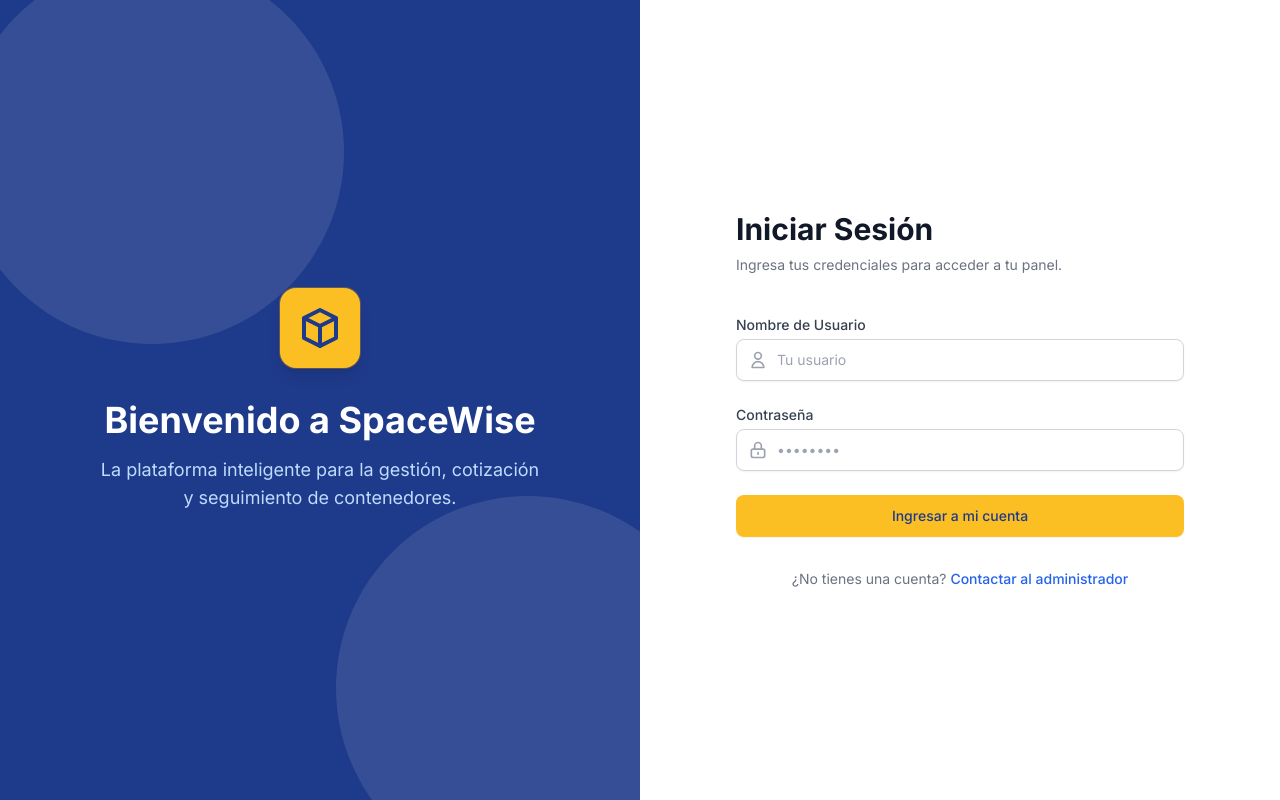
After one commit to Rippogoh/spacewiseTest, a Django app: page /login/ in a window 1280 px wide. The commit adds this page. Run offline with Django 5.2, Linux system fonts and the light colour scheme; some libraries are stand-ins or nearby versions.

Commit message:
Actualización del proyecto

```diff
--- /dev/null
+++ b/gestion/templates/gestion/login.html
@@ -0,0 +1,109 @@
+<!DOCTYPE html>
+<html lang="es">
+<head>
+    <meta charset="UTF-8">
+    <meta name="viewport" content="width=device-width, initial-scale=1.0">
+    <title>Iniciar Sesión - SpaceWise</title>
+    <!-- Tailwind CSS -->
+    <script src="https://cdn.tailwindcss.com"></script>
+    <!-- Fuente Inter -->
+    <link href="https://fonts.googleapis.com/css2?family=Inter:wght@400;500;600;700&display=swap" rel="stylesheet">
+    <style>
+        body { font-family: 'Inter', sans-serif; }
+    </style>
+</head>
+<body class="bg-gray-50 h-screen flex">
+
+    <!-- Sección Izquierda: Branding (Oculta en móviles) -->
+    <div class="hidden lg:flex lg:w-1/2 bg-blue-900 text-white flex-col justify-center items-center p-12 relative overflow-hidden">
+        <!-- Elementos decorativos de fondo -->
+        <div class="absolute top-0 left-0 w-full h-full opacity-10 pointer-events-none">
+            <svg class="absolute w-96 h-96 -top-10 -left-10" fill="currentColor" viewBox="0 0 100 100"><circle cx="50" cy="50" r="50"></circle></svg>
+            <svg class="absolute w-96 h-96 -bottom-20 -right-20" fill="currentColor" viewBox="0 0 100 100"><circle cx="50" cy="50" r="50"></circle></svg>
+        </div>
+
+        <div class="z-10 max-w-md text-center">
+            <!-- Logo Grande -->
+            <div class="bg-amber-400 text-blue-900 p-4 rounded-2xl shadow-lg ring-1 ring-amber-500/30 inline-flex mb-8">
+                <svg class="w-12 h-12" fill="none" stroke="currentColor" viewBox="0 0 24 24"><path stroke-linecap="round" stroke-linejoin="round" stroke-width="2" d="M20 7l-8-4-8 4m16 0l-8 4m8-4v10l-8 4m0-10L4 7m8 4v10M4 7v10l8 4"></path></svg>
+            </div>
+
+            <h1 class="text-4xl font-bold mb-4">Bienvenido a SpaceWise</h1>
+            <p class="text-blue-200 text-lg">
+                La plataforma inteligente para la gestión, cotización y seguimiento de contenedores.
+            </p>
+        </div>
+    </div>
+
+    <!-- Sección Derecha: Formulario de Login -->
+    <div class="w-full lg:w-1/2 flex flex-col justify-center items-center p-8 sm:p-12 lg:p-24 bg-white shadow-xl lg:shadow-none z-10">
+        <div class="w-full max-w-md">
+
+            <!-- Logo para versión móvil -->
+            <div class="flex items-center justify-center mb-8 lg:hidden">
+                <div class="bg-amber-400 text-blue-900 p-2.5 rounded-xl shadow-sm ring-1 ring-amber-500/30 mr-3 flex items-center justify-center">
+                    <svg class="w-6 h-6" fill="none" stroke="currentColor" viewBox="0 0 24 24"><path stroke-linecap="round" stroke-linejoin="round" stroke-width="2" d="M20 7l-8-4-8 4m16 0l-8 4m8-4v10l-8 4m0-10L4 7m8 4v10M4 7v10l8 4"></path></svg>
+                </div>
+                <span class="font-bold text-2xl text-gray-900">SpaceWise</span>
+            </div>
+
+            <div class="mb-10 text-center lg:text-left">
+                <h2 class="text-3xl font-bold text-gray-900">Iniciar Sesión</h2>
+                <p class="mt-2 text-sm text-gray-500">Ingresa tus credenciales para acceder a tu panel.</p>
+            </div>
+
+           <!-- Mensaje de error dinámico -->
+            {% if error %}
+            <div class="mb-4 bg-red-100 border border-red-400 text-red-700 px-4 py-3 rounded relative" role="alert">
+                <span class="block sm:inline">{{ error }}</span>
+            </div>
+            {% endif %}
+
+            <form action="{% url 'login' %}" method="POST" class="space-y-6">
+                {% csrf_token %}
+
+                <!-- Campo Usuario -->
+                <div>
+                    <label for="username" class="block text-sm font-medium text-gray-700">Nombre de Usuario</label>
+                    <div class="mt-1 relative">
+                        <div class="absolute inset-y-0 left-0 pl-3 flex items-center pointer-events-none">
+                            <!-- Icono de usuario -->
+                            <svg class="h-5 w-5 text-gray-400" fill="none" stroke="currentColor" viewBox="0 0 24 24"><path stroke-linecap="round" stroke-linejoin="round" stroke-width="2" d="M16 7a4 4 0 11-8 0 4 4 0 018 0zM12 14a7 7 0 00-7 7h14a7 7 0 00-7-7z"></path></svg>
+                        </div>
+                        <input id="username" name="username" type="text" required
+                               class="appearance-none block w-full pl-10 pr-3 py-2.5 border border-gray-300 rounded-lg shadow-sm placeholder-gray-400 focus:outline-none focus:ring-blue-500 focus:border-blue-500 sm:text-sm"
+                               placeholder="Tu usuario">
+                    </div>
+                </div>
+
+                <!-- Campo Contraseña -->
+                <div>
+                    <label for="password" class="block text-sm font-medium text-gray-700">Contraseña</label>
+                    <div class="mt-1 relative">
+                        <div class="absolute inset-y-0 left-0 pl-3 flex items-center pointer-events-none">
+                            <!-- Icono de candado -->
+                            <svg class="h-5 w-5 text-gray-400" fill="none" stroke="currentColor" viewBox="0 0 24 24"><path stroke-linecap="round" stroke-linejoin="round" stroke-width="2" d="M12 15v2m-6 4h12a2 2 0 002-2v-6a2 2 0 00-2-2H6a2 2 0 00-2 2v6a2 2 0 002 2zm10-10V7a4 4 0 00-8 0v4h8z"></path></svg>
+                        </div>
+                        <input id="password" name="password" type="password" autocomplete="current-password" required
+                               class="appearance-none block w-full pl-10 pr-3 py-2.5 border border-gray-300 rounded-lg shadow-sm placeholder-gray-400 focus:outline-none focus:ring-blue-500 focus:border-blue-500 sm:text-sm"
+                               placeholder="••••••••">
+                    </div>
+                </div>
+
+                <!-- Botón de Enviar -->
+                <div>
+                    <button type="submit"
+                            class="w-full flex justify-center py-2.5 px-4 border border-transparent rounded-lg shadow-sm text-sm font-medium text-blue-900 bg-amber-400 hover:bg-amber-500 focus:outline-none focus:ring-2 focus:ring-offset-2 focus:ring-amber-500 transition-colors">
+                        Ingresar a mi cuenta
+                    </button>
+                </div>
+            </form>
+
+            <p class="mt-8 text-center text-sm text-gray-500">
+                ¿No tienes una cuenta?
+                <a href="#" class="font-medium text-blue-600 hover:text-blue-500">Contactar al administrador</a>
+            </p>
+        </div>
+    </div>
+</body>
+</html>
--- a/gestion/views.py
+++ b/gestion/views.py
@@ -1,6 +1,31 @@
-from django.shortcuts import render
+from django.shortcuts import render, redirect
+from django.contrib.auth import authenticate, login
 
-# Creamos la vista para el catálogo
+# 1. Vista del catálogo (la que marcaba error porque faltaba)
 def catalogo(request):
-    # Esto le dice a Django que muestre el HTML que guardaste
     return render(request, 'gestion/catalogo.html')
+
+# 2. Vista del login
+def login_view(request):
+    # Si el usuario ya inició sesión, enviarlo directo al catálogo
+    if request.user.is_authenticated:
+        return redirect('catalogo')
+
+    error_message = None
+
+    if request.method == 'POST':
+        # Capturamos los datos enviados por el formulario HTML
+        usuario = request.POST.get('username')
+        contrasena = request.POST.get('password')
+
+        # Verificamos las credenciales
+        user = authenticate(request, username=usuario, password=contrasena)
+
+        if user is not None:
+            # Si es válido, iniciamos sesión y redirigimos
+            login(request, user)
+            return redirect('catalogo')
+        else:
+            error_message = 'Usuario o contraseña incorrectos.'
+
+    return render(request, 'gestion/login.html', {'error': error_message})
--- a/spacewise_core/urls.py
+++ b/spacewise_core/urls.py
@@ -1,9 +1,10 @@
 from django.contrib import admin
 from django.urls import path
-from gestion import views  # IMPORTANTE: Importamos las vistas de tu app 'gestion'
+from gestion import views
 
 urlpatterns = [
     path('admin/', admin.site.urls),
-    # Agregamos la nueva ruta para el catálogo
     path('catalogo/', views.catalogo, name='catalogo'),
+    # Agregamos la ruta del login (NUEVA)
+    path('login/', views.login_view, name='login'),
 ]
```
Also changed, not shown: gestion/templates/gestion/catalogo.html (+4 -5 lines).
